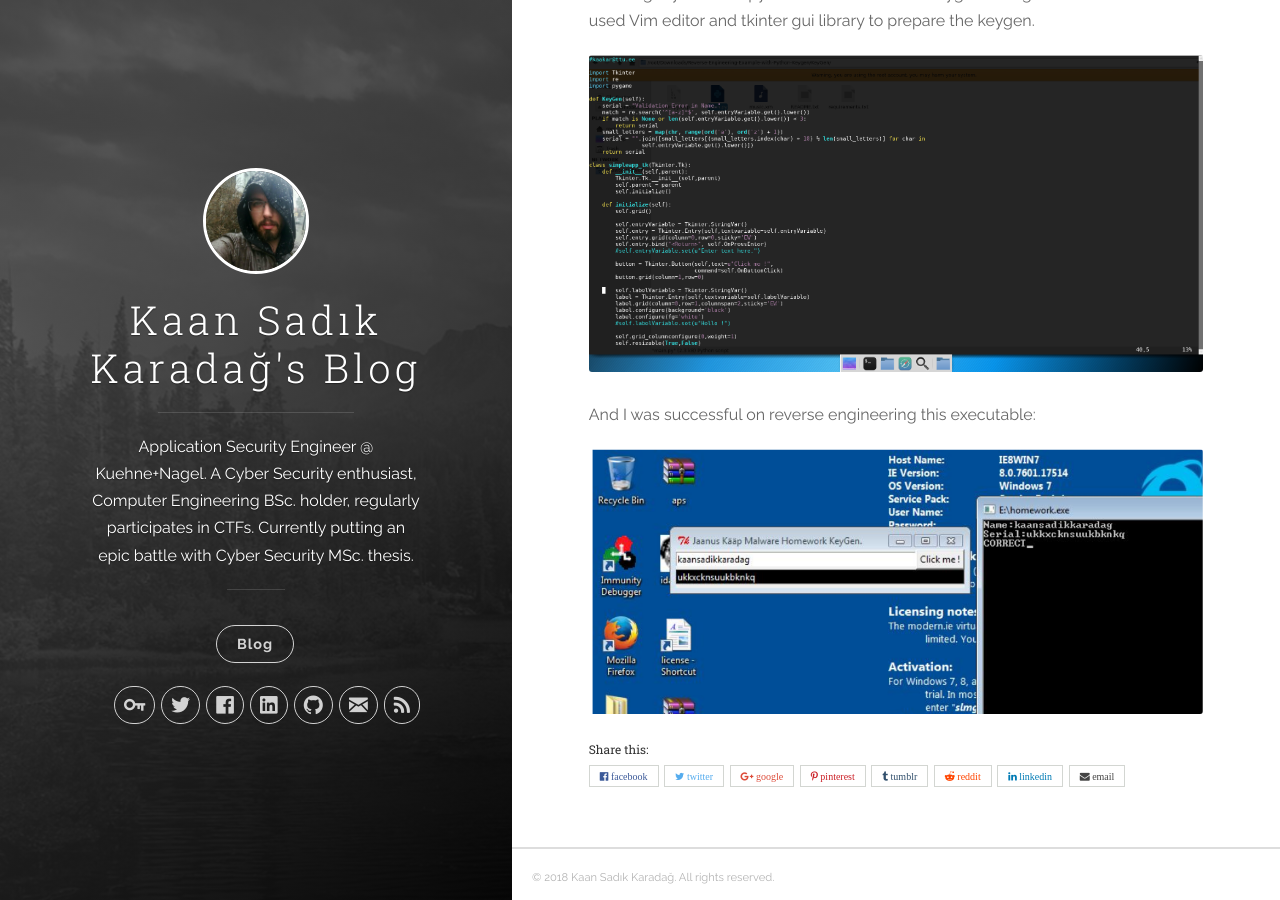
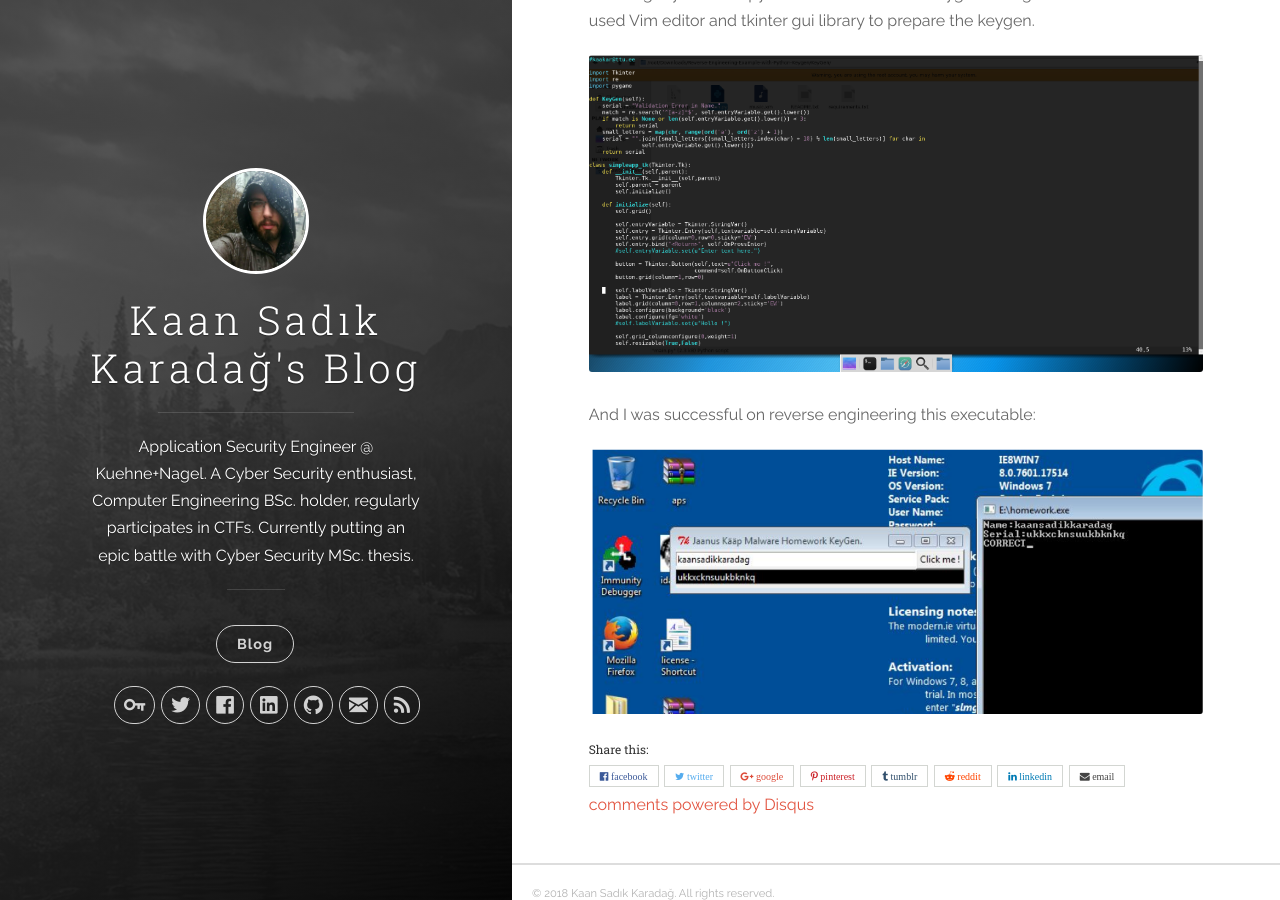
Before and after one commit to massimotamos/massimotamos.github.io, a Jekyll site: the page built from _posts/2018-02-09-Reverse-Engineering-with-Immunity-Debugger.markdown, in a window 1280 px wide and 900 px high, scrolled down 4353 px. Built offline with Jekyll 4.4.1, drawn with Linux system fonts in a browser that asks for light colours; comment, search, counter and statistics services are not loaded; part of the change alters nothing that is shown.

Commit message:
Disqus environment variable fix

```diff
--- a/_layouts/post.html
+++ b/_layouts/post.html
@@ -42,4 +42,4 @@ s.setAttribute('data-timestamp', +new Date());
 {% endif %}
 </article>
 
-{% if jekyll.environment == "production" and page.comments == false %}{% include disqus.html %}{% endif %}
+{% if jekyll.environment == "production" and page.comments != false %}{% include disqus.html %}{% endif %}
```
